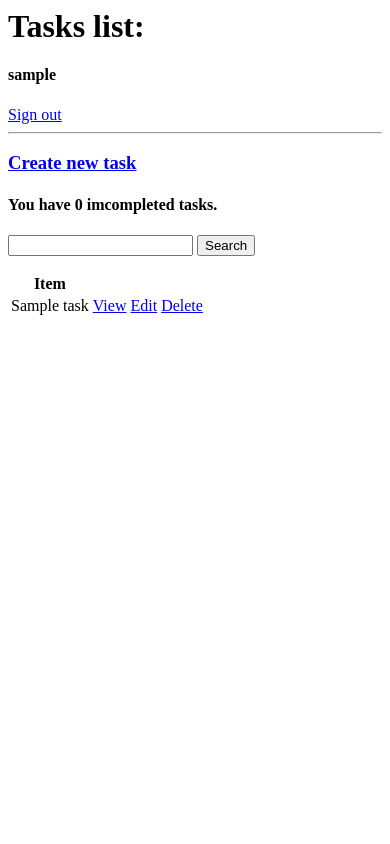
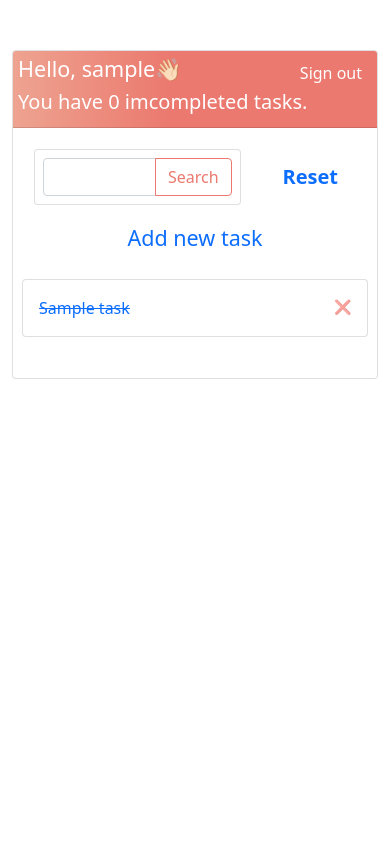
Before and after one commit to shmd001/django-todo, a Django app: page / in a window 390 px wide. Run offline with Django 4.2, Linux system fonts and the light colour scheme; a user stored in the database is signed in; tables that the repository leaves empty hold one stand-in row (values such as "Sample post").

Commit message:
Added styles

```diff
--- a/todo/base/models.py
+++ b/todo/base/models.py
@@ -17,4 +17,4 @@ class Task(models.Model):
     class Meta:
         """Meta class for ordering tasks"""
 
-        ordering = ['-created']
+        ordering = ['complete']
--- /dev/null
+++ b/todo/base/static/base/style.css
@@ -0,0 +1,86 @@
+* {
+    padding: 0;
+    margin: 0;
+}
+
+.main-block {
+    max-width: 550px;
+    margin: auto;
+    margin-top: 50px;
+    background-color: #fff;
+}
+
+.card-header {
+    padding: 20px;
+    background: linear-gradient(90deg, #EEA390 0%, #EB796F 43%, #EB796F 100%);
+    position: relative;
+    color: #fff;
+}
+
+.card-header a{
+    color: #fff;
+}
+
+.link {
+    position: absolute;
+    top : 10px;
+    right: 15px;
+}
+
+a{
+    text-decoration: none;
+}
+
+input[type=submit] {
+    background-color: #fff;
+    color: #EB796F;
+    border: 1px solid #EB796F;
+    display: block;
+}
+
+.reset{
+    font-size: 20px;
+    font-weight: 600;
+    display: flex;
+}
+
+.reset-search {
+    margin: auto;
+}
+.card-body div .row{
+    padding-bottom: 20px;
+}
+
+.task-body {
+    width: 100%;
+}
+
+.completed .task-body .task-title {
+    text-decoration: line-through;
+}
+
+.task-delete {
+    float: right;
+}
+
+label {
+    padding-top: 10px !important;
+    display: block;
+}
+
+h3 {margin-bottom: 0;}
+
+input[type=text],
+input[type=password] {
+    padding-left: 5px;
+    padding-right: 5px;
+}
+
+@media screen and (max-width:560px) {
+    .card-header {
+        padding: 5px;
+    }
+    .container-fluid {
+        padding: 5px;
+    }
+}
--- /dev/null
+++ b/todo/base/templates/base/base.html
@@ -0,0 +1,26 @@
+{% load static %}
+<!DOCTYPE html>
+<html lang="en">
+<head>
+    <meta charset="UTF-8">
+    <meta http-equiv="X-UA-Compatible" content="IE=edge">
+    <meta name="viewport" content="width=device-width, initial-scale=1.0">
+    <title>To-Do List</title>
+
+    <!--Bootstrap-->
+    <link href="https://cdn.jsdelivr.net/npm/bootstrap@5.1.3/dist/css/bootstrap.min.css" rel="stylesheet" integrity="sha384-1BmE4kWBq78iYhFldvKuhfTAU6auU8tT94WrHftjDbrCEXSU1oBoqyl2QvZ6jIW3" crossorigin="anonymous">
+    <script src="https://cdn.jsdelivr.net/npm/bootstrap@5.1.3/dist/js/bootstrap.bundle.min.js" integrity="sha384-ka7Sk0Gln4gmtz2MlQnikT1wXgYsOg+OMhuP+IlRH9sENBO0LRn5q+8nbTov4+1p" crossorigin="anonymous"></script>
+
+    <!--Styles-->
+    <link rel="stylesheet" href="{% static 'base/style.css' %}">
+</head>
+<body>
+    <div class="container">
+        <div class="row">
+            {% block content %}
+
+            {% endblock content %}
+        </div>
+    </div>
+</body>
+</html>
--- a/todo/base/templates/base/task.html
+++ b/todo/base/templates/base/task.html
@@ -1,3 +1,6 @@
+{% extends 'base/base.html' %}
+{% block content %}
+
 <h1>Task details</h1>
 
 <h3>
@@ -18,3 +21,5 @@
         <td>{{task.complete}}</td>
     </tr>
 </table>
+
+{% endblock content %}
--- a/todo/base/templates/base/task_list.html
+++ b/todo/base/templates/base/task_list.html
@@ -1,57 +1,64 @@
-<h1>Tasks list:</h1>
+{% extends 'base/base.html' %}
+{% block content %}
+
+<div class="main-block mx-auto">
+
+    <div class="card">
+        <div class="card-header">
+            <h4>Hello, {{ user.get_username }}👋🏻</h4>
+            <h5>You have {{count}} imcompleted tasks.</h5>
+            <a href="{% url 'signout' %}" class="link">Sign out</a>
+        </div>
+        <div class="card-body">
+            <div class="container-fluid">
+                <div class="row">
+                    <div class="col-md-8 col-8 search-area">
+                        <form method="get" class="card p-2">
+                            <div class="input-group">
+                                <input type="text" name='search' class="form-control" value="{{request.GET.search}}">
+                                <input type="submit" value='Search' class="btn">
+                            </div>
+                        </form>
+                    </div>
+                    <div class="col-md-4 col-4 reset">
+                        <div class="reset-search">
+                            <a href=" {% url 'tasks' %} ">Reset</a>
+                        </div>
+                    </div>
+                </div>
+
+                <div class="row">
+                    <div class="col-md-6 mx-auto text-center">
+                        <h4><a href="{% url 'task-create' %}">Add new task</a></h4>
+                    </div>
+                </div>
+
+                <div class="row list-group">
+
+                    {% for task in tasks %}
+
+                    {% if not task.complete %}
+                    <div class="task imcompleted list-group-item list-group-item-action d-flex gap-3 py-3">
+                    {% else %}
+                    <div class="task completed list-group-item list-group-item-action d-flex gap-3 py-3">
+                    {% endif %}
+
+                        <div class="task-body">
+                            <a href="{% url 'task-update' task.id %}" class="task-title">{{ task.title }}</a>
+                            <small class="opacity-50 text-nowrap task-delete"><a href="{% url 'task-delete' task.id %}">❌</a></small>
+                        </div>
+
+                    </div>
+                    {% empty %}
+                        <h5>No tasks available 🥺</h5>
+                    {% endfor %}
+
+                </div>
+            </div>
+        </div>
+      </div>
+</div>
 
 
-<h4>{{ user.get_username }}</h4>
-<a href="{% url 'signout' %}">Sign out</a>
 
-<hr>
-<h3>
-    <a href="{% url 'task-create' %}">Create new task</a>
-</h3>
-
-<h4>You have {{count}} imcompleted tasks.</h4>
-
-<form method="get">
-    <input type="text" name='search'>
-    <input type="submit" value='Search'>
-</form>
-
-<table>
-    <tr>
-        <th>
-            Item
-        </th>
-        <th>
-
-        </th>
-        <th>
-
-        </th>
-        <th>
-
-        </th>
-    </tr>
-
-    {% for task in tasks %}
-    <tr>
-        <td>
-            {{ task.title }}
-        </td>
-        <td>
-            <a href="{% url 'task' task.id %}">View</a>
-        </td>
-        <td>
-            <a href="{% url 'task-update' task.id %}">Edit</a>
-        </td>
-        <td>
-            <a href="{% url 'task-delete' task.id %}">Delete</a>
-        </td>
-    </tr>
-    {% empty %}
-    <tr>
-        <td>
-            No items available
-        </td>
-    </tr>
-    {% endfor %}
-</table>
+{% endblock content %}
```
Also changed, not shown: todo/base/templates/base/signin.html (+28 -7 lines), todo/base/templates/base/signup.html (+31 -7 lines), todo/base/templates/base/task_create.html (+33 -9 lines), todo/base/templates/base/task_delete.html (+23 -10 lines), todo/base/templates/base/task_update.html (+30 -9 lines).
